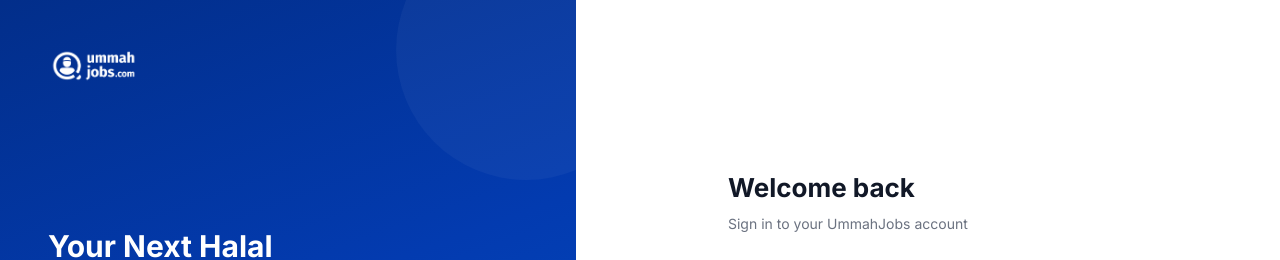
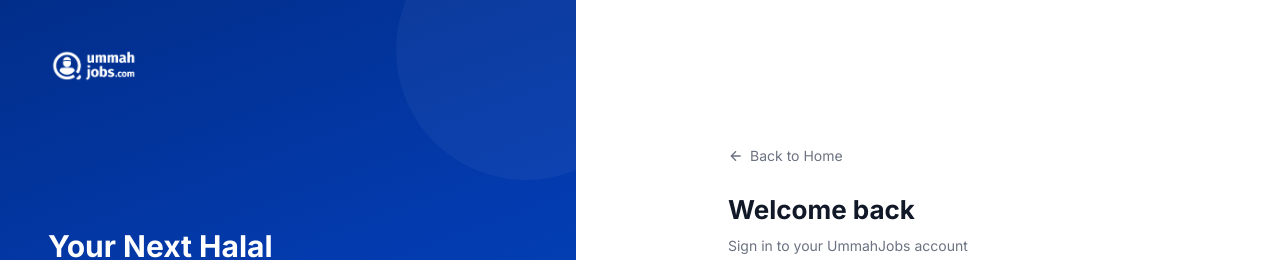
Before and after one commit to AshrafAnsariUMG/ummahjobs, a Next.js app in the folder frontend/: page /login in a window 1280 px wide. Shown: the top 260 px of the page. Built offline with nearby package versions, Linux system fonts and the light colour scheme; no server answers.

Commit message:
Fix: Job detail page null safety — MessageEmployerButton, charAt, generateMetadata

```diff
--- a/frontend/src/app/(auth)/layout.tsx
+++ b/frontend/src/app/(auth)/layout.tsx
@@ -121,13 +121,41 @@ export default function AuthLayout({ children }: { children: ReactNode }) {
       }}>
         {/* Mobile logo */}
         <div className="lg:hidden" style={{ marginBottom: '32px' }}>
+          <a href="/" style={{
+            display: 'inline-flex',
+            alignItems: 'center',
+            gap: '6px',
+            fontSize: '14px',
+            color: '#6B7280',
+            textDecoration: 'none',
+            marginBottom: '16px',
+          }}>
+            <svg viewBox="0 0 24 24" fill="none" stroke="currentColor" strokeWidth={2} width={16} height={16}>
+              <path d="M19 12H5M12 5l-7 7 7 7" />
+            </svg>
+            Back to Home
+          </a>
           <a href="/">
-            <img src="/images/logo.png" alt="UmmahJobs" style={{ height: '32px' }} />
+            <img src="/images/logo.png" alt="UmmahJobs" style={{ height: '32px', display: 'block' }} />
           </a>
         </div>
 
         {/* Form container */}
         <div style={{ width: '100%', maxWidth: '400px' }}>
+          <a href="/" style={{
+            display: 'inline-flex',
+            alignItems: 'center',
+            gap: '6px',
+            fontSize: '14px',
+            color: '#6B7280',
+            textDecoration: 'none',
+            marginBottom: '24px',
+          }}>
+            <svg viewBox="0 0 24 24" fill="none" stroke="currentColor" strokeWidth={2} width={16} height={16}>
+              <path d="M19 12H5M12 5l-7 7 7 7" />
+            </svg>
+            Back to Home
+          </a>
           {children}
         </div>
       </div>
--- a/frontend/src/app/jobs/[slug]/page.tsx
+++ b/frontend/src/app/jobs/[slug]/page.tsx
@@ -1,6 +1,5 @@
 import { notFound } from 'next/navigation'
 import Link from 'next/link'
-import Image from 'next/image'
 import type { Job } from '@/types'
 import BookmarkButton from '@/components/jobs/BookmarkButton'
 import ShareButtons from '@/components/jobs/ShareButtons'
@@ -40,8 +39,8 @@ export async function generateMetadata({ params }: PageProps) {
   const job = await getJob(slug)
   if (!job) return {}
   return {
-    title: `${job.title} at ${job.employer.company_name} | UmmahJobs`,
-    description: job.description.slice(0, 155),
+    title: `${job.title} at ${job.employer.company_name ?? 'UmmahJobs'} | UmmahJobs`,
+    description: job.description?.slice(0, 155) ?? '',
   }
 }
 
@@ -88,10 +87,11 @@ export default async function JobDetailPage({ params }: PageProps) {
               {/* Logo */}
               <div className="w-16 h-16 rounded-xl border border-gray-100 overflow-hidden shrink-0 flex items-center justify-center bg-gray-50">
                 {logoSrc ? (
-                  <Image src={logoSrc} alt={job.employer.company_name} width={64} height={64} className="object-contain" />
+                  // eslint-disable-next-line @next/next/no-img-element
+                  <img src={logoSrc} alt={job.employer.company_name ?? ''} width={64} height={64} className="object-contain" />
                 ) : (
                   <span className="text-xl font-bold" style={{ color: '#033BB0' }}>
-                    {job.employer.company_name.charAt(0).toUpperCase()}
+                    {job.employer.company_name?.charAt(0)?.toUpperCase() ?? '?'}
                   </span>
                 )}
               </div>
@@ -241,10 +241,11 @@ export default async function JobDetailPage({ params }: PageProps) {
             <div className="flex items-center gap-3 mb-3">
               <div className="w-10 h-10 rounded-lg border border-gray-100 overflow-hidden flex items-center justify-center bg-gray-50 shrink-0">
                 {logoSrc ? (
-                  <Image src={logoSrc} alt={job.employer.company_name} width={40} height={40} className="object-contain" />
+                  // eslint-disable-next-line @next/next/no-img-element
+                  <img src={logoSrc} alt={job.employer.company_name ?? ''} width={40} height={40} className="object-contain" />
                 ) : (
                   <span className="text-sm font-bold" style={{ color: '#033BB0' }}>
-                    {job.employer.company_name.charAt(0).toUpperCase()}
+                    {job.employer.company_name?.charAt(0)?.toUpperCase() ?? '?'}
                   </span>
                 )}
               </div>
--- a/frontend/src/components/jobs/MessageEmployerButton.tsx
+++ b/frontend/src/components/jobs/MessageEmployerButton.tsx
@@ -4,12 +4,14 @@ import { useRouter } from 'next/navigation'
 import { useAuth } from '@/context/AuthContext'
 
 interface Props {
-  employerUserId: string
+  employerUserId?: string
 }
 
 export default function MessageEmployerButton({ employerUserId }: Props) {
   const { isAuthenticated, role } = useAuth()
   const router = useRouter()
+
+  if (!employerUserId) return null
 
   function handleClick() {
     if (isAuthenticated && role === 'candidate') {
--- a/frontend/src/context/AuthContext.tsx
+++ b/frontend/src/context/AuthContext.tsx
@@ -73,7 +73,7 @@ export function AuthProvider({ children }: { children: React.ReactNode }) {
     localStorage.removeItem('uj_user')
     setToken(null)
     setUser(null)
-    router.push('/login')
+    router.push('/')
   }
 
   return (
```
